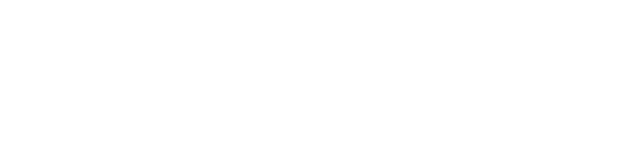
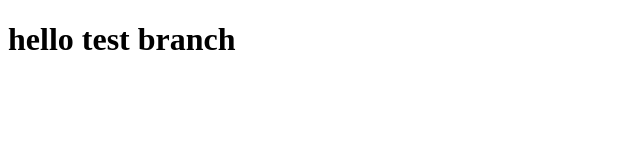
Before and after one commit to Manshu777/testing-folder, a plain HTML site: page index.html in a window 1280 px wide. Shown: the whole page, without its empty margins (0-640 px from the left). Drawn offline with Linux system fonts and the light colour scheme.

Commit message:
new commit

```diff
--- a/index.html
+++ b/index.html
@@ -7,5 +7,10 @@
 </head>
 <body>
 
+
+    <h1>
+        hello test branch
+    </h1>
+
 </body>
 </html>
```
